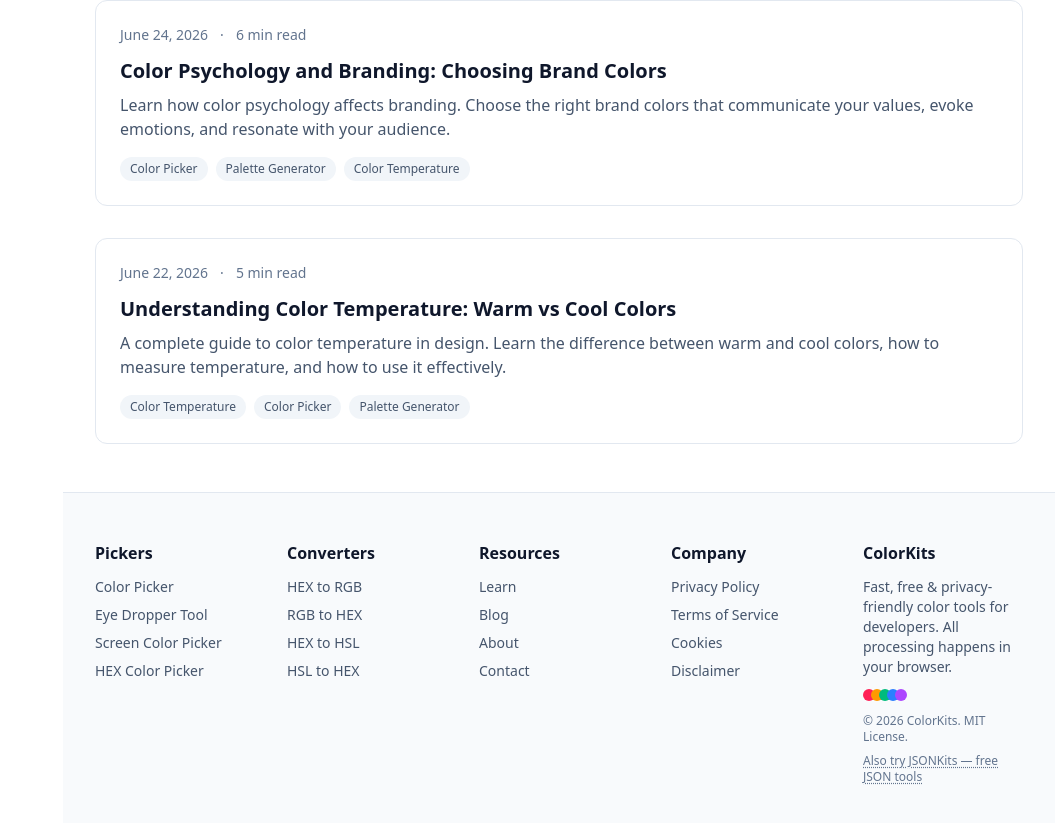
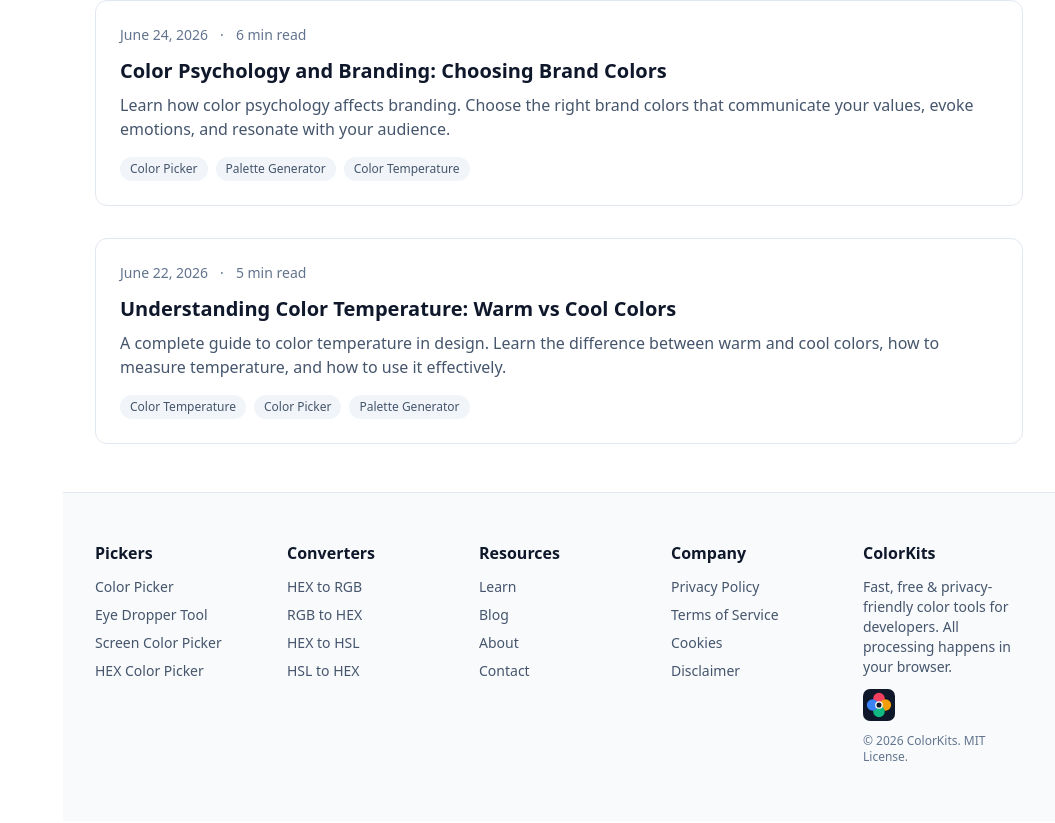
Before and after one commit to xh8khar/colorkits.net, a Next.js app: page /learn in a window 1280 px wide. Shown: the part 2141-2964 px from the top of the page, without its empty margins (225-1280 px from the left). Built offline with nearby package versions, Linux system fonts and the light colour scheme.

Commit message:
Replace footer colored dots with favicon logo, remove JSONKits link

```diff
--- a/src/components/layout/Footer.tsx
+++ b/src/components/layout/Footer.tsx
@@ -43,20 +43,9 @@ export default function Footer() {
             <p className="text-sm text-slate-600 dark:text-slate-400 mb-3">
               Fast, free &amp; privacy-friendly color tools for developers. All processing happens in your browser.
             </p>
-            <div className="flex -space-x-1 mb-3">
-              <span className="w-3 h-3 rounded-full bg-rose-500" />
-              <span className="w-3 h-3 rounded-full bg-amber-500" />
-              <span className="w-3 h-3 rounded-full bg-emerald-500" />
-              <span className="w-3 h-3 rounded-full bg-blue-500" />
-              <span className="w-3 h-3 rounded-full bg-purple-500" />
-            </div>
+            <img src="/favicon.svg" alt="ColorKits" className="w-8 h-8 mb-3" />
             <p className="text-xs text-slate-500 dark:text-slate-500 mb-2">
               &copy; {new Date().getFullYear()} ColorKits. MIT License.
-            </p>
-            <p className="text-xs">
-              <a href="https://www.jsonkits.net" target="_blank" rel="noopener noreferrer" className="text-slate-500 dark:text-slate-500 hover:text-rose-500 dark:hover:text-rose-400 transition-colors underline underline-offset-2 decoration-dotted">
-                Also try JSONKits — free JSON tools
-              </a>
             </p>
           </div>
         </div>
```
